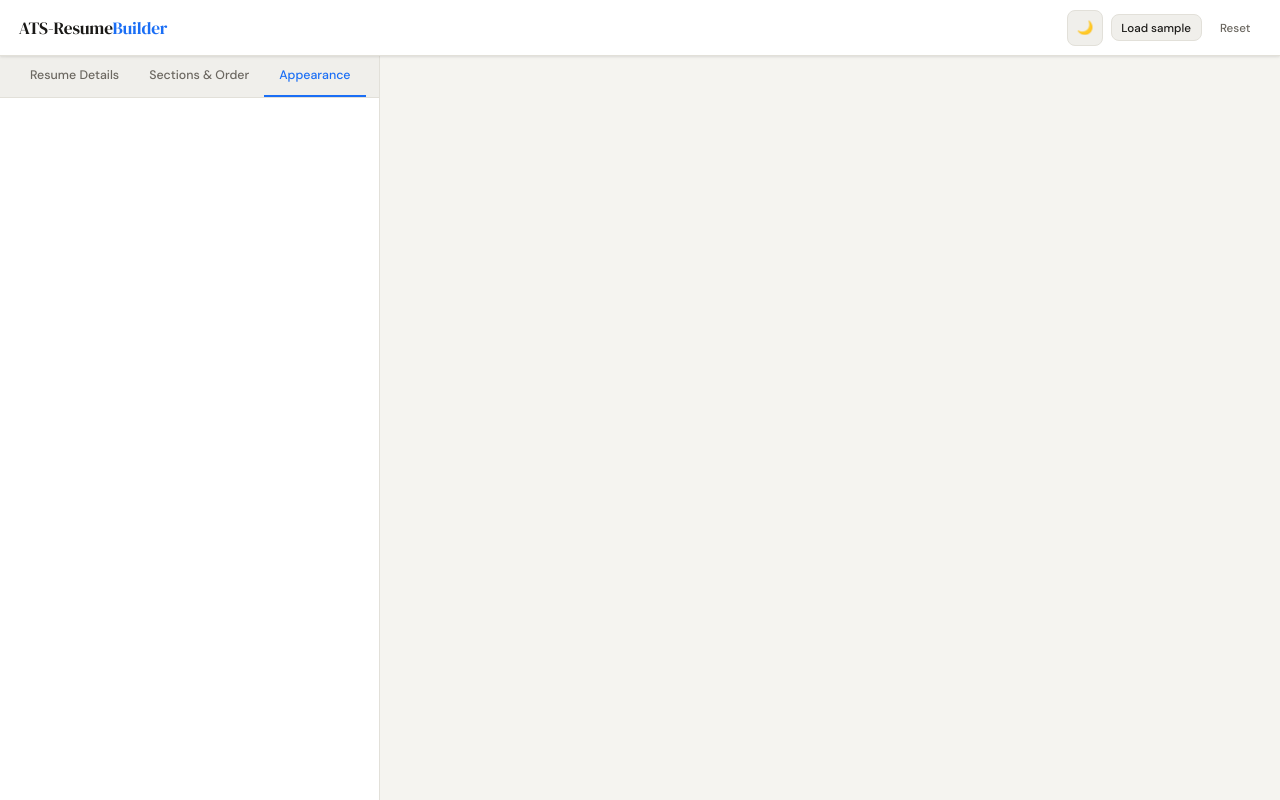
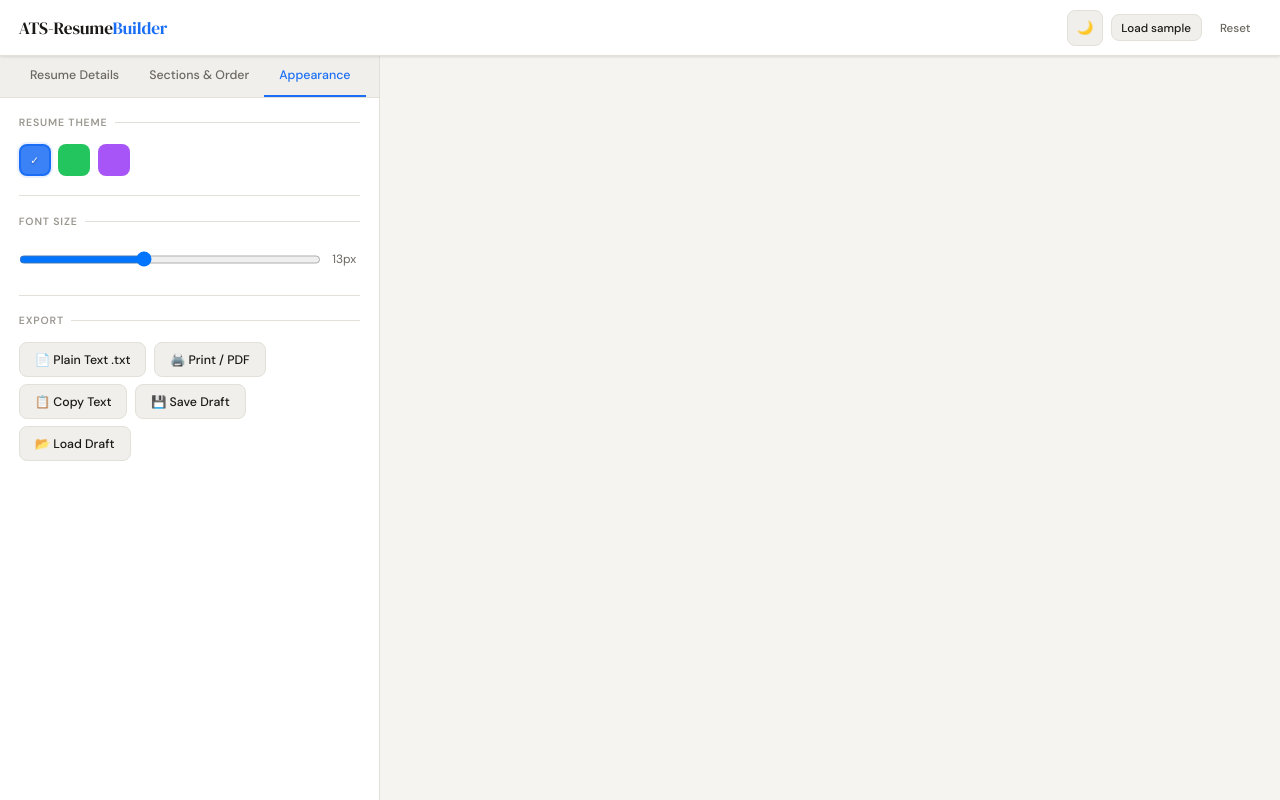
Before and after one commit to wilfredo-domanico-jr/ats-resume-builder, a React (Vite) app: page / in a window 1280 px wide. Both pictures are taken after a click on the button "Appearance". Built offline with nearby package versions, Linux system fonts and the light colour scheme.

Commit message:
Finished Appearance component

```diff
--- a/src/App.tsx
+++ b/src/App.tsx
@@ -8,12 +8,13 @@ import Tabs from "./components/Tabs/Tabs";
 // import PreviewToolbar from "./components/PreviewToolbar/PreviewToolbar";
 import DetailsTab from "./components/DetailsTab/DetailsTab";
 import SectionsTab from "./components/SectionsTab/SectionsTab";
+import AppearanceTab from "./components/AppearanceTab/AppearanceTab";
 
 function App() {
   const [showToast, setShowToast] = useState(false);
 
   type Tab = "details" | "section" | "appearance";
-  const [activeTab, setActiveTab] = useState<Tab>("section");
+  const [activeTab, setActiveTab] = useState<Tab>("details");
 
   const [sections, setSections] = useState([
     {
@@ -74,6 +75,8 @@ function App() {
           {activeTab === "section" && (
             <SectionsTab sections={sections} setSections={setSections} />
           )}
+
+          {activeTab === "appearance" && <AppearanceTab />}
         </aside>
         <main className="preview-panel">{/* <PreviewToolbar /> */}</main>
       </div>
--- /dev/null
+++ b/src/components/AppearanceTab/AppearanceTab.css
@@ -0,0 +1,67 @@
+/* ─── THEME SELECTOR ───────────────────────────────────────────────────────── */
+.theme-swatches {
+  display: flex;
+  gap: 0.5rem;
+  flex-wrap: wrap;
+  margin-top: 0.5rem;
+}
+.theme-swatch {
+  width: 32px;
+  height: 32px;
+  border-radius: 8px;
+  cursor: pointer;
+  border: 2px solid transparent;
+  transition: all var(--transition);
+  position: relative;
+  overflow: hidden;
+}
+.theme-swatch.active {
+  border-color: var(--accent);
+  box-shadow: 0 0 0 2px var(--accent-soft);
+}
+.theme-swatch::after {
+  content: "✓";
+  position: absolute;
+  inset: 0;
+  display: flex;
+  align-items: center;
+  justify-content: center;
+  font-size: 0.7rem;
+  color: #fff;
+  opacity: 0;
+  transition: opacity var(--transition);
+  text-shadow: 0 1px 2px rgba(0, 0, 0, 0.4);
+}
+.theme-swatch.active::after {
+  opacity: 1;
+}
+
+/* ─── EXPORT BUTTONS ─────────────────────────────────────────────────────── */
+.export-group {
+  display: flex;
+  flex-wrap: wrap;
+  gap: 0.5rem;
+  margin-top: 0.75rem;
+}
+.export-btn {
+  display: flex;
+  align-items: center;
+  gap: 0.45rem;
+  padding: 0.55rem 1rem;
+  border-radius: var(--radius);
+  font-size: 0.825rem;
+  font-weight: 500;
+  border: 1px solid var(--border);
+  background: var(--surface-2);
+  color: var(--text);
+  cursor: pointer;
+  transition: all var(--transition);
+}
+.export-btn:hover {
+  background: var(--accent);
+  border-color: var(--accent);
+  color: #fff;
+}
+.export-btn .eb-icon {
+  font-size: 1rem;
+}
--- /dev/null
+++ b/src/components/AppearanceTab/AppearanceTab.tsx
@@ -0,0 +1,111 @@
+import "./AppearanceTab.css";
+import { useState } from "react";
+
+type Theme = {
+  id: string;
+  label: string;
+  header: string;
+};
+
+const themes: Theme[] = [
+  { id: "blue", label: "Blue", header: "#3b82f6" },
+  { id: "green", label: "Green", header: "#22c55e" },
+  { id: "purple", label: "Purple", header: "#a855f7" },
+];
+
+function AppearanceTab() {
+  const [fontSize, setFontSize] = useState(13);
+  const [resumeTheme, setResumeTheme] = useState("blue");
+
+  const updateFontSize = (value: number) => {
+    setFontSize(value);
+    document.documentElement.style.setProperty(
+      "--resume-font-size",
+      `${value}px`,
+    );
+  };
+
+  const exportTxt = () => console.log("Export TXT");
+  const exportPDF = () => window.print();
+  const copyText = () => console.log("Copy text");
+  const saveDraft = () => console.log("Save draft");
+  const loadDraft = () => console.log("Load draft");
+
+  return (
+    <div className="form-panel-inner">
+      <div className="section-title">Resume Theme</div>
+
+      <div className="theme-swatches">
+        {themes.map((t) => (
+          <div
+            key={t.id}
+            className={`theme-swatch ${resumeTheme === t.id ? "active" : ""}`}
+            style={{ background: t.header }}
+            title={t.label}
+            onClick={() => setResumeTheme(t.id)}
+          />
+        ))}
+      </div>
+
+      <hr />
+
+      <div className="section-title">Font Size</div>
+
+      <div
+        style={{
+          display: "flex",
+          alignItems: "center",
+          gap: "0.75rem",
+          marginTop: "0.25rem",
+        }}
+      >
+        <input
+          type="range"
+          min={11}
+          max={16}
+          value={fontSize}
+          onChange={(e) => updateFontSize(Number(e.target.value))}
+          style={{ width: "100%" }}
+        />
+
+        <span
+          style={{
+            fontSize: "0.8rem",
+            color: "var(--text-2)",
+            minWidth: "28px",
+          }}
+        >
+          {fontSize}px
+        </span>
+      </div>
+
+      <hr />
+
+      <div className="section-title">Export</div>
+
+      <div className="export-group">
+        <button className="export-btn" onClick={exportTxt}>
+          📄 Plain Text .txt
+        </button>
+
+        <button className="export-btn" onClick={exportPDF}>
+          🖨️ Print / PDF
+        </button>
+
+        <button className="export-btn" onClick={copyText}>
+          📋 Copy Text
+        </button>
+
+        <button className="export-btn" onClick={saveDraft}>
+          💾 Save Draft
+        </button>
+
+        <button className="export-btn" onClick={loadDraft}>
+          📂 Load Draft
+        </button>
+      </div>
+    </div>
+  );
+}
+
+export default AppearanceTab;
--- a/src/components/SectionsTab/SectionsTab.tsx
+++ b/src/components/SectionsTab/SectionsTab.tsx
@@ -122,6 +122,7 @@ function SectionsTab({ sections, setSections }: SectionsTabProps) {
   const activeItem = sections.find((s) => s.id === activeId);
 
   return (
+    <>
       <div className="form-panel-inner">
         <div className="section-title">Section Visibility & Order</div>
 
@@ -166,6 +167,7 @@ function SectionsTab({ sections, setSections }: SectionsTabProps) {
           </DragOverlay>
         </DndContext>
       </div>
+    </>
   );
 }
 
```
Lines whose indentation alone changed are shown as unchanged.
